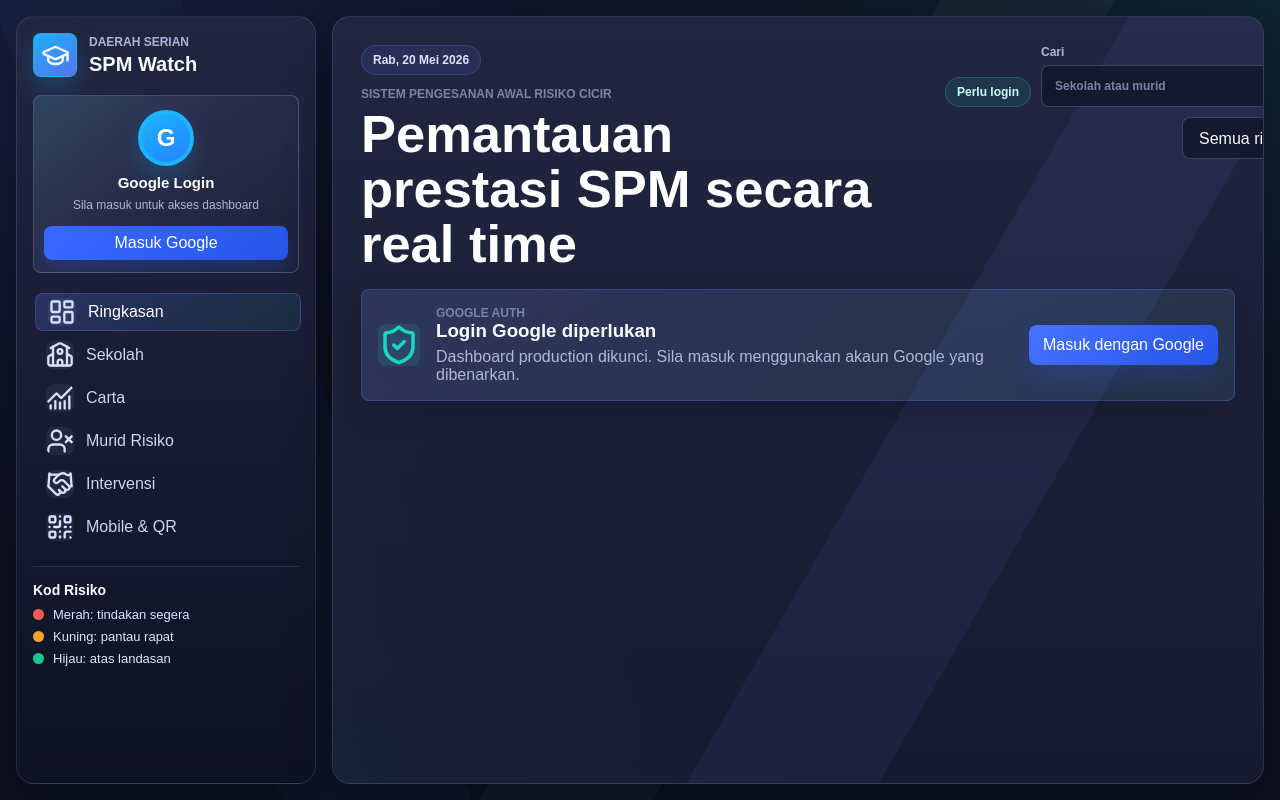
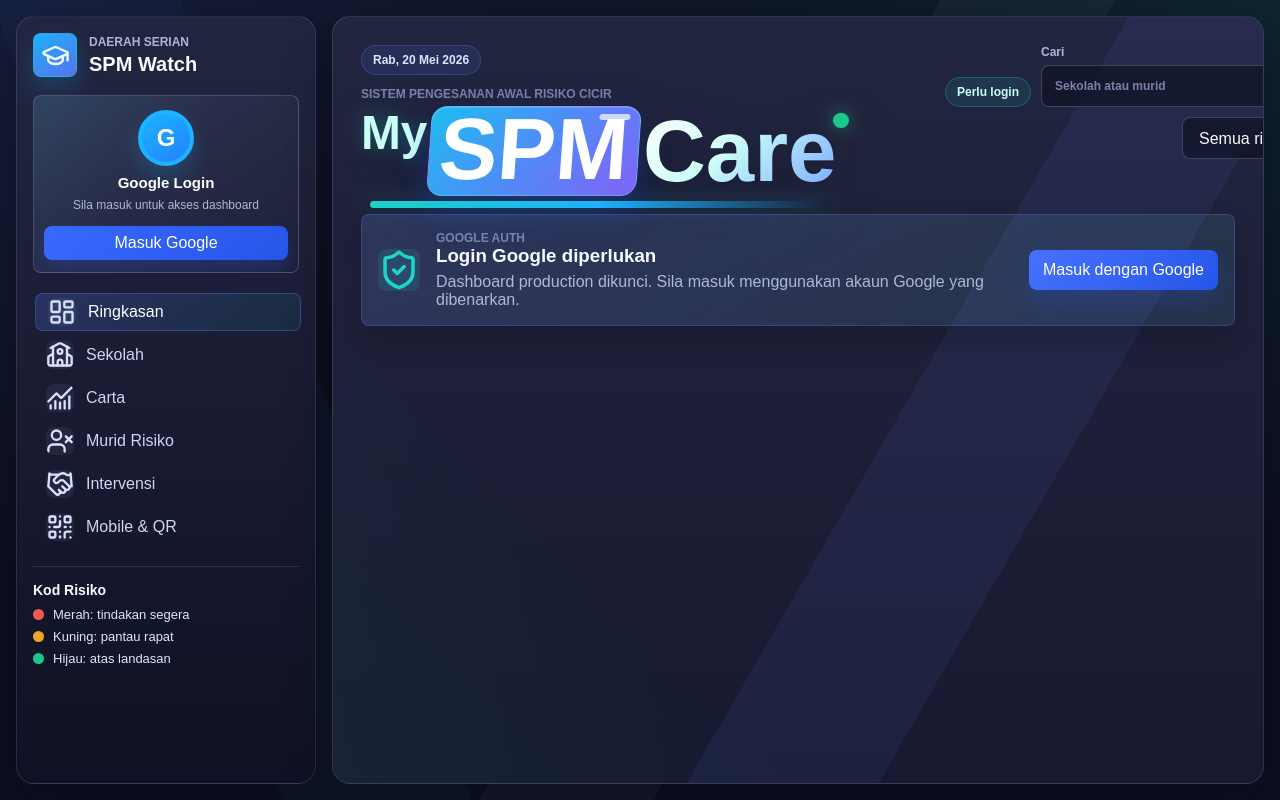
Before and after one commit to gunbladeii/app-SarawakEdu, a website: page index.html in a window 1280 px wide. Drawn offline with nearby package versions, Linux system fonts and the light colour scheme.

Commit message:
Add MySPMCare wordmark title

```diff
--- a/index.html
+++ b/index.html
@@ -4,11 +4,11 @@
     <meta charset="utf-8">
     <meta name="viewport" content="width=device-width, initial-scale=1">
     <meta name="theme-color" content="#191b33">
-    <meta name="description" content="Dashboard pemantauan prestasi SPM Serian dengan pengesanan awal risiko dan intervensi.">
-    <title>Pemantauan SPM Serian</title>
+    <meta name="description" content="MySPMCare Serian: dashboard pemantauan prestasi SPM dengan pengesanan awal risiko dan intervensi.">
+    <title>MySPMCare Serian</title>
     <link rel="manifest" href="manifest.webmanifest">
     <link rel="icon" href="icon.svg" type="image/svg+xml">
-    <link rel="stylesheet" href="styles.css?v=8">
+    <link rel="stylesheet" href="styles.css?v=9">
   </head>
   <body>
     <div class="app-shell">
@@ -57,7 +57,9 @@
           <div class="top-title">
             <span id="todayLabel" class="date-chip">Hari ini</span>
             <p class="eyebrow">Sistem pengesanan awal risiko cicir</p>
-            <h2>Pemantauan prestasi SPM secara real time</h2>
+            <h2 class="logo-title" aria-label="MySPMCare">
+              <span class="logo-my">My</span><span class="logo-spm">SPM</span><span class="logo-care">Care</span>
+            </h2>
           </div>
           <div class="top-actions">
             <span id="dataSourceStatus" class="status-chip">Data lokal</span>
--- a/styles.css
+++ b/styles.css
@@ -439,6 +439,94 @@ main > * {
   color: #ffffff;
   font-size: clamp(30px, 4.1vw, 58px);
   line-height: 1.05;
+}
+
+.topbar h2.logo-title {
+  position: relative;
+  display: inline-flex;
+  align-items: center;
+  width: fit-content;
+  max-width: 100%;
+  color: #ffffff;
+  font-size: clamp(46px, 6.8vw, 104px);
+  font-weight: 900;
+  line-height: 0.92;
+  letter-spacing: 0;
+  text-transform: none;
+  filter: drop-shadow(0 18px 24px rgba(7, 12, 30, 0.34));
+}
+
+.logo-title::after {
+  position: absolute;
+  right: 0.08em;
+  bottom: -0.14em;
+  left: 0.1em;
+  height: 0.08em;
+  border-radius: 999px;
+  background: linear-gradient(90deg, var(--teal), var(--blue-2), transparent);
+  box-shadow: 0 0 22px rgba(29, 212, 200, 0.26);
+  content: "";
+}
+
+.logo-title span {
+  position: relative;
+  display: inline-block;
+}
+
+.logo-my {
+  align-self: flex-start;
+  margin-top: 0.11em;
+  margin-right: 0.03em;
+  color: #cafff7;
+  font-size: 0.55em;
+  text-shadow: 0 0 20px rgba(29, 212, 200, 0.36);
+}
+
+.logo-spm {
+  padding: 0.02em 0.11em 0.07em;
+  border: 1px solid rgba(255, 255, 255, 0.18);
+  border-radius: 0.18em;
+  background:
+    linear-gradient(135deg, rgba(29, 212, 200, 0.28), rgba(93, 124, 255, 0.18)),
+    linear-gradient(135deg, #1db4ff, #5d7cff 54%, #8b5cf6);
+  color: #ffffff;
+  box-shadow:
+    inset 0 1px 0 rgba(255, 255, 255, 0.18),
+    0 18px 34px rgba(38, 85, 232, 0.28);
+  transform: skew(-4deg);
+}
+
+.logo-spm::before {
+  position: absolute;
+  inset: 0.08em 0.11em auto auto;
+  width: 0.36em;
+  height: 0.07em;
+  border-radius: 999px;
+  background: rgba(255, 255, 255, 0.7);
+  content: "";
+}
+
+.logo-care {
+  margin-left: 0.05em;
+  background: linear-gradient(135deg, #ffffff 0%, #cafff7 44%, #79a8ff 100%);
+  color: transparent;
+  -webkit-background-clip: text;
+  background-clip: text;
+  text-shadow: none;
+}
+
+.logo-care::after {
+  position: absolute;
+  top: 0.02em;
+  right: -0.14em;
+  display: grid;
+  width: 0.18em;
+  height: 0.18em;
+  place-items: center;
+  border-radius: 999px;
+  background: var(--green);
+  box-shadow: 0 0 18px rgba(24, 201, 139, 0.58);
+  content: "";
 }
 
 .top-actions {
@@ -1401,6 +1489,10 @@ pre {
     font-size: 34px;
   }
 
+  .topbar h2.logo-title {
+    font-size: clamp(42px, 13vw, 56px);
+  }
+
   .segmented {
     overflow-x: auto;
   }
--- a/sw.js
+++ b/sw.js
@@ -1,4 +1,4 @@
-const CACHE_NAME = "spm-watch-serian-v12";
+const CACHE_NAME = "spm-watch-serian-v13";
 const APP_ASSETS = [
   "./",
   "./index.html",
```
